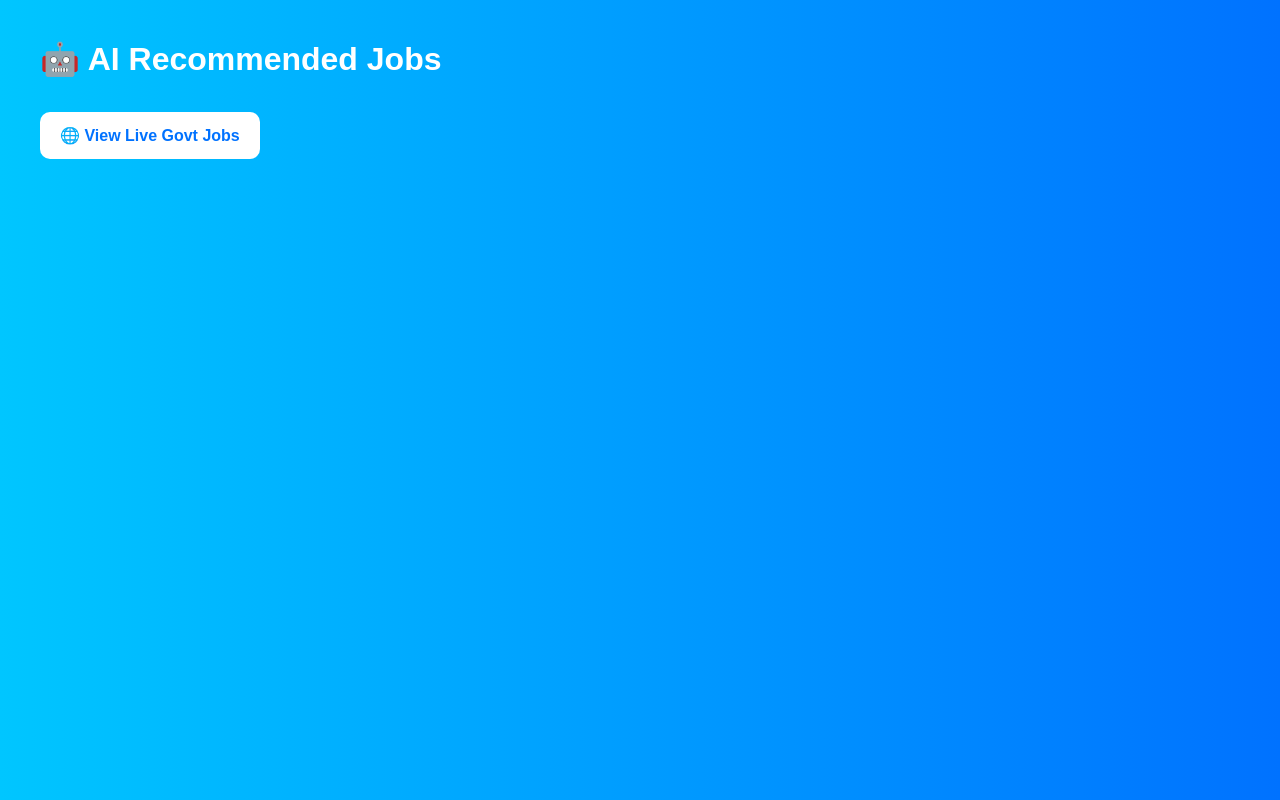
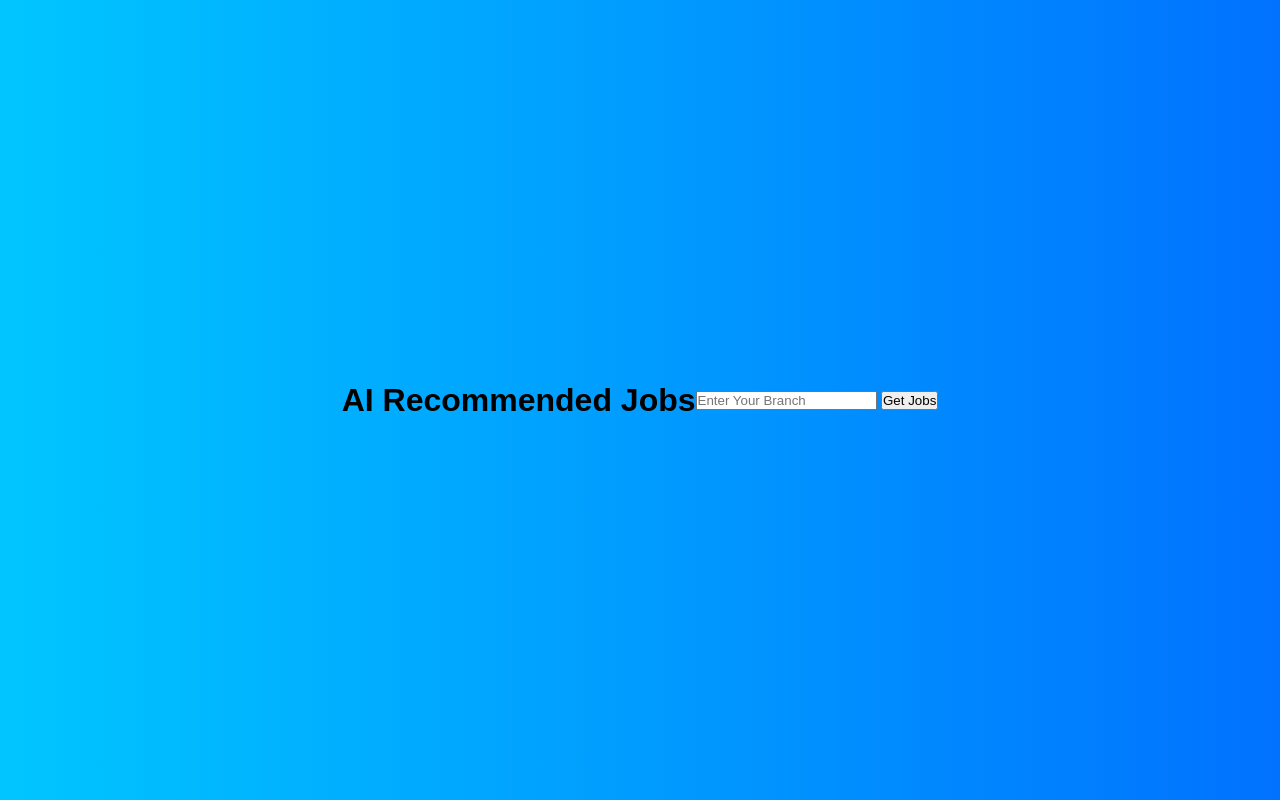
Before and after one commit to vangaravenumadhav-ui/Govt-Job-Portal, a Flask app: page /jobs in a window 1280 px wide. Run offline with Flask 3, Linux system fonts and the light colour scheme.

Commit message:
fixed jobs page

```diff
--- a/templates/jobs.html
+++ b/templates/jobs.html
@@ -1,43 +1,53 @@
 <!DOCTYPE html>
 <html>
+
 <head>
+
     <title>AI Recommended Jobs</title>
 
-    <link rel="stylesheet" href="{{ url_for('static', filename='style.css') }}">
+    <link rel="stylesheet"
+          href="{{ url_for('static', filename='style.css') }}">
+
 </head>
+
 <body>
 
-<div class="jobs-container">
+    <div class="container">
 
-    <h1>🤖 AI Recommended Jobs</h1>
+        <h1>AI Recommended Jobs</h1>
 
-    {% for job in jobs %}
+        <form method="POST">
 
-    <div class="job-card">
+            <input type="text"
+                   name="branch"
+                   placeholder="Enter Your Branch">
 
-        <h2>{{ job.title }}</h2>
+            <button type="submit">
+                Get Jobs
+            </button>
 
-        <a href="{{ job.link }}" target="_blank">
-            Apply Now
-        </a>
+        </form>
 
-        <br><br>
+        {% for job in jobs %}
 
-        <a href="/roadmap/{{ job.title }}">
-            View Roadmap
-        </a>
+        <div class="card">
+
+            <h2>{{ job }}</h2>
+
+            <a href="/roadmap/{{ job }}">
+                <button>
+                    View Roadmap
+                </button>
+            </a>
+
+        </div>
+
+        {% endfor %}
 
     </div>
 
-    {% endfor %}
+    <script src="{{ url_for('static', filename='script.js') }}"></script>
 
-    <br>
+</body>
 
-    <a class="live-btn" href="/livejobs">
-        🌐 View Live Govt Jobs
-    </a>
-
-</div>
-<script src="{{ url_for('static', filename='script.js') }}"></script>
-</body>
 </html>
```
Also changed, not shown: templates/dashboard.html (+6 -2 lines), templates/livejobs.html (+17 -6 lines).
